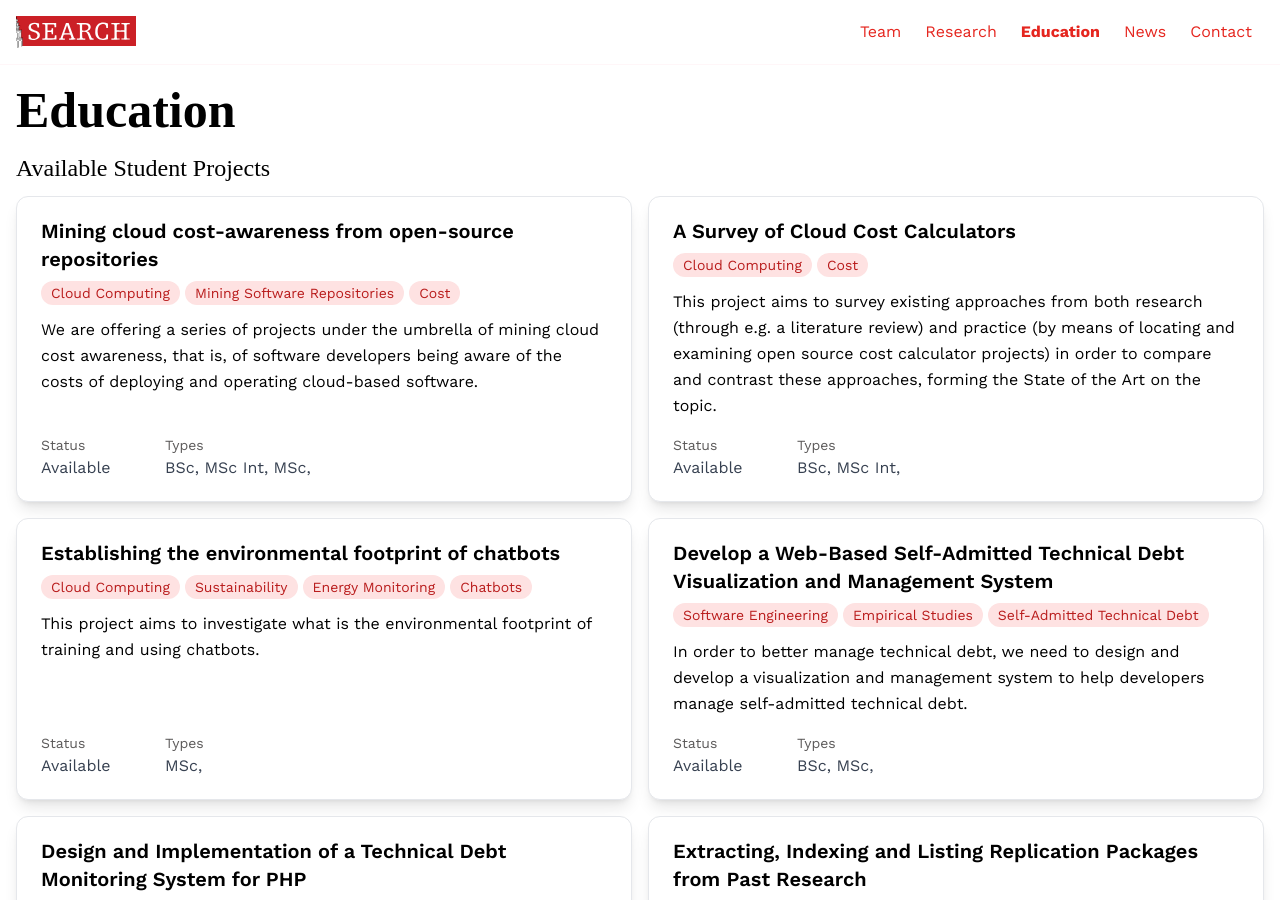
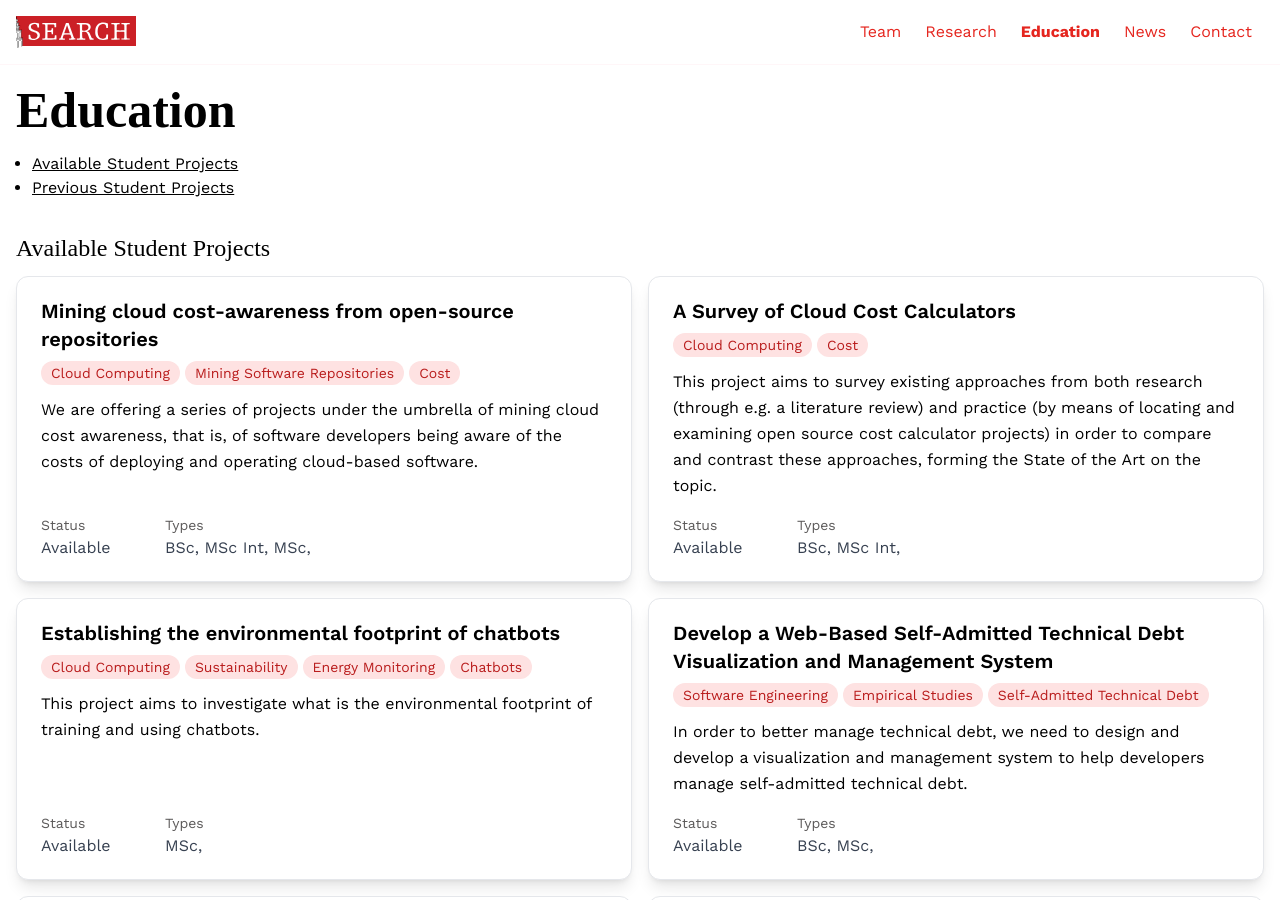
Before and after one commit to search-rug/search-rug.github.io, a Jekyll site: the page built from education.md, in a window 1280 px wide and 900 px high. Built offline with Jekyll 4.4.1, drawn with Linux system fonts in a browser that asks for light colours; nearby versions of some CDN libraries; some web fonts are replaced.

Commit message:
add: section scroll links

```diff
--- a/_layouts/education.html
+++ b/_layouts/education.html
@@ -1,10 +1,15 @@
 ---
 layout: default
 bodyClass: "page-education"
+sections:
+ - Available Student Projects
+ - Previous Student Projects
 ---
 
 <div class="container mx-auto px-4 pb-6 pt-[100px] space-y-8 pb-md-10">
   <h1 class="text-black text-5xl leading-5 lg:text-[50px] font-semibold">{{ page.title }}</h1>
+
+  {% include section-scroll-buttons.html sections=layout.sections %}
 
   <!--
     <div class="content mt-4">
```
